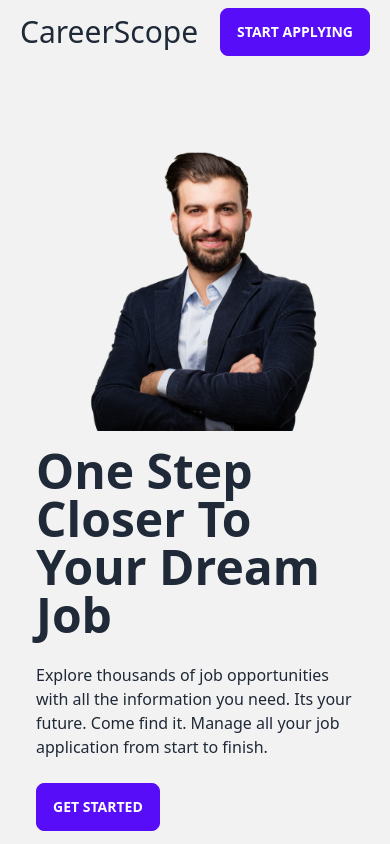
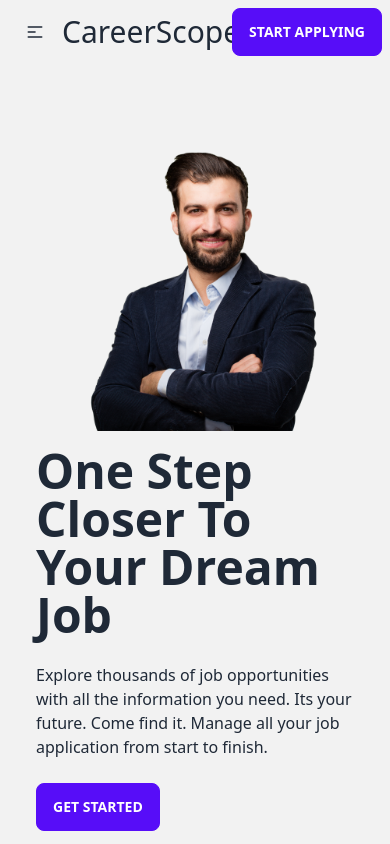
Before and after one commit to Amitsengupta332/Career-Hub, a React (Vite) app: page / in a window 390 px wide. Shown: the top 844 px of the page. Built offline with nearby package versions, Linux system fonts and the light colour scheme.

Commit message:
readme file add and last finising the bug

```diff
--- a/src/component/ApplyJob/ApplyJob.jsx
+++ b/src/component/ApplyJob/ApplyJob.jsx
@@ -2,10 +2,10 @@
 import { Link } from 'react-router-dom';
 
 const ApplyJob = ({ job }) => {
-    const { companyLogo, companyName, jobTitle, location, salaryRange, fullTime, remote,id } = job
+    const { companyLogo, companyName, jobTitle, location, salaryRange, fullTime, remote, id } = job
     return (
         <div>
-            <div className="card w-[90%]  border-solid border-2 border-slate-400 rounded mx-auto mb-5 ">
+            <div className="card w-[90%]  border-4   rounded mx-auto mb-5 ">
                 <div className='flex justify-between align-middle'>
                     <div className='flex justify-center align-middle '>
                         <div className='px-8 pt-20  '>
@@ -16,16 +16,16 @@
                         <div className="card-body items-start text-center ">
                             <h2 className="card-title">{jobTitle}</h2>
                             <p>{companyName}</p>
-                            <div className='flex gap-2'>
-                                <p className='border border-gray-300 p-1'>{remote ? 'Remote' : 'Onsite'}</p>
-                                <p className='border border-gary-300 p-1'>{fullTime ? 'Fulltime' : ''}</p>
+                            <div className='flex justify-self-start gap-4 '>
+                                <p className='border-2 px-4'>{remote ? 'Remote' : 'Onsite'}</p>
+                                <p className='border-2 px-4'>{fullTime ? 'Fulltime' : 'part-time'}</p>
                             </div>
                             <p>{location}, Salary: {salaryRange}</p>
 
                         </div>
                     </div>
                     <div className='flex justify-center align-middle pt-20 pr-5'>
-                         <Link to={`/jobdeails/${id}`} className="btn btn-primary">View Details</Link >
+                        <Link to={`/jobdeails/${id}`} className="btn btn-primary">View Details</Link >
                     </div>
                 </div>
             </div>
--- a/src/component/ErrorPage/ErrorPage.jsx
+++ b/src/component/ErrorPage/ErrorPage.jsx
@@ -18,6 +18,7 @@
                         <p className='text-2xl font-semibold md:text-3xl text-red-800 mb-8'>
                             {error?.message}
                         </p>
+                        {/* hompage btn */}
                         <Link to='/' className='btn'>
                             Back to homepage
                         </Link>
--- a/src/component/Header/Header.jsx
+++ b/src/component/Header/Header.jsx
@@ -3,7 +3,51 @@
 
 const Header = () => {
     return (
-        <div className=''>
+        <div className="navbar bg-base-200">
+            <div className="navbar-start">
+                <div className="dropdown">
+                    <label tabIndex={0} className="btn btn-ghost lg:hidden">
+                        <svg xmlns="http://www.w3.org/2000/svg" className="h-5 w-5" fill="none" viewBox="0 0 24 24" stroke="currentColor"><path strokeLinecap="round" strokeLinejoin="round" strokeWidth="2" d="M4 6h16M4 12h8m-8 6h16" /></svg>
+                    </label>
+                    <ul tabIndex={0} className="menu menu-compact dropdown-content mt-3 p-2 shadow bg-base-100 rounded-box w-52">
+                    <li><Link to='/'>Home</Link></li>
+                    <li><Link to='/statistic'>Statistic</Link></li>
+                    <li  >
+                        <Link to='/appliedJob'>
+                            Applied Job
+                        </Link>
+                    </li>
+                    <li><Link to='/blog'>Blog</Link></li>
+                    </ul>
+                </div>
+                <div className="navbar-start">
+                    <Link to='/' className="text-3xl">CareerScope</Link>
+                </div>
+            </div>
+            <div className="navbar-center hidden lg:flex">
+                <ul className="menu menu-horizontal px-1">
+                    <li><Link to='/'>Home</Link></li>
+                    <li><Link to='/statistic'>Statistic</Link></li>
+                    <li  >
+                        <Link to='/appliedJob'>
+                            Applied Job
+                        </Link>
+                    </li>
+                    <li><Link to='/blog'>Blog</Link></li>
+                </ul>
+            </div>
+            <div className="navbar-end">
+                    <a className="btn btn-primary">Start Applying</a>
+                </div>
+        </div>
+    );
+};
+
+export default Header;
+
+
+/**
+ * <div className=''>
             <div className="px-5 navbar bg-base-200">
                 <div className="navbar-start">
                     <Link to='/' className="text-3xl">CareerScope</Link>
@@ -25,7 +69,4 @@
                 </div>
             </div>
         </div>
-    );
-};
-
-export default Header;
+ */
```
Also changed, not shown: src/utils/fakeDB.js (+3 -4 lines), 1 other file (tests, documents, lock files or other folders).
